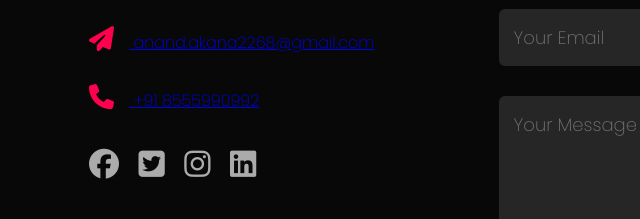
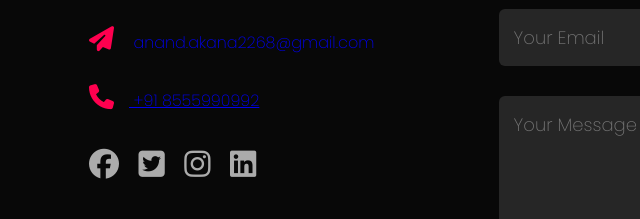
Before and after one commit to anandakana2268/Portfolio-Profile, a plain HTML site: page index.html in a window 1280 px wide. Shown: the part 2916-3135 px from the top of the page, 39-679 px from the left. Drawn offline with Linux system fonts and the light colour scheme.

Commit message:
Update index.html

```diff
--- a/index.html
+++ b/index.html
@@ -8,6 +8,7 @@
     <link rel="preconnect" href="https://fonts.googleapis.com">
 <link rel="preconnect" href="https://fonts.gstatic.com" crossorigin>
 <link href="https://fonts.googleapis.com/css2?family=Poppins:wght@200&display=swap" rel="stylesheet">
+<link rel="stylesheet" href="https://cdnjs.cloudflare.com/ajax/libs/font-awesome/6.0.0-beta3/css/all.min.css">
     <script src="https://kit.fontawesome.com/c4254e24a8.js" crossorigin="anonymous"></script>
 </head>
 <body>
@@ -134,7 +135,7 @@
         <div class="row">
             <div class="contact-left">
                 <h1 class="sub-title">Contact Me</h1>
-                <a href="anand.akana2268@gmail.com"><p><i class="fa-solid fa-paper-plane"></i> anand.akana2268@gmail.com</p></a>
+                <a href="anand.akana2268@gmail.com" style="text-decoration: none;"><p><i class="fa-solid fa-paper-plane"></i> anand.akana2268@gmail.com</p></a>
                 <a href="+91 8555990992"><p><i class="fa-solid fa-phone"></i> +91 8555990992</p></a>
                 <div class="social-icons">
                     <a target="_blank" href="https://www.facebook.com/anand.mutyalu/"><i class="fa-brands fa-facebook"></i></a>
```
